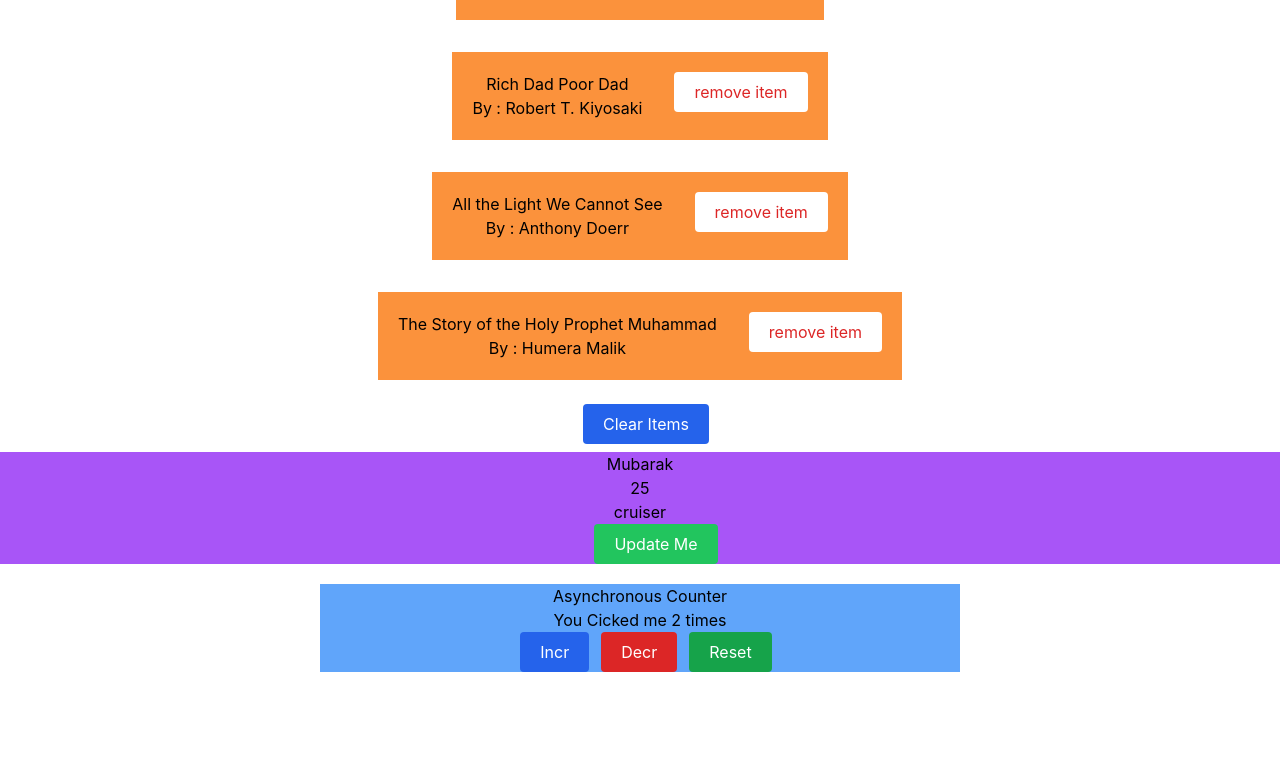
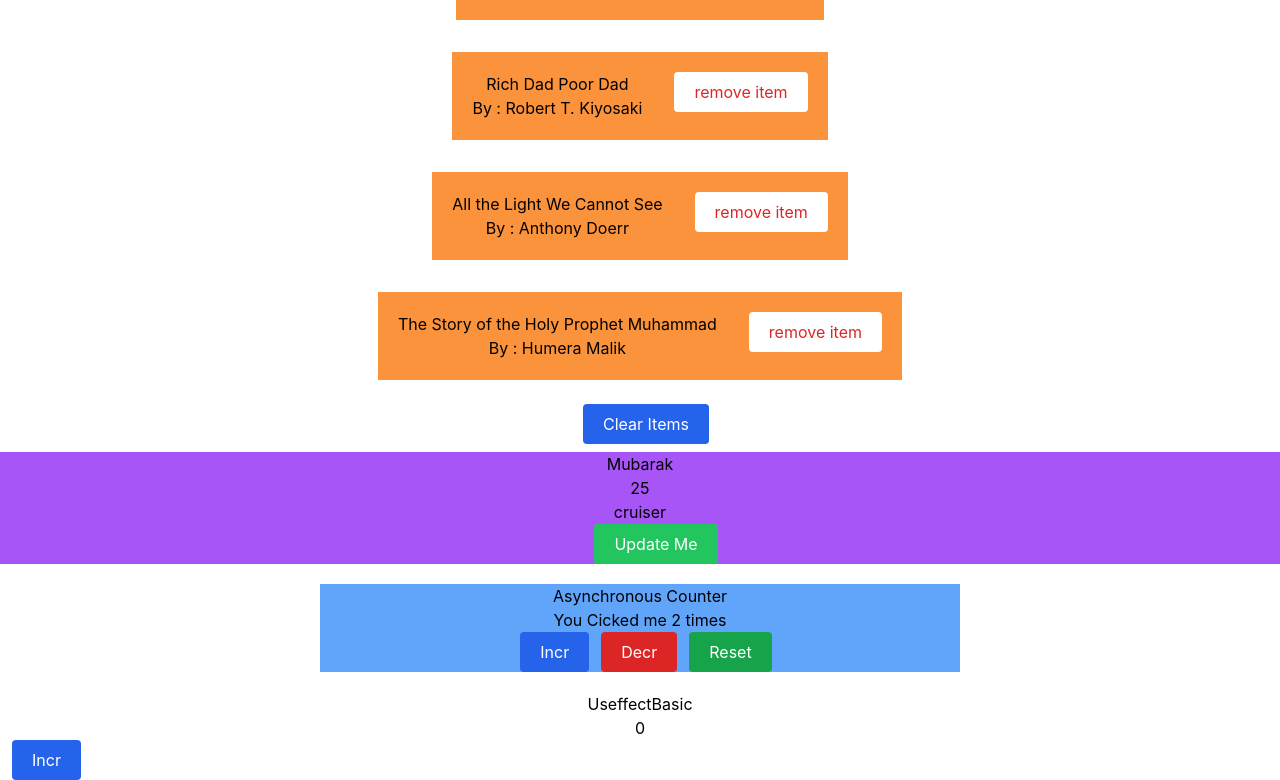
Before and after one commit to Mbk15/react-formik, a React (Create React App) app: page / in a window 1280 px wide. Shown: the part 1700-2480 px from the top of the page. Before the commit the page ends 2392 px from the top, so only its background shows below. Built offline with nearby package versions, Linux system fonts and the light colour scheme.

Commit message:
useEffect Basics

```diff
--- /dev/null
+++ b/src/AdvancedReact/useEffect/UseffectBasic.tsx
@@ -0,0 +1,30 @@
+import { useEffect, useState } from "react";
+//default re-render
+//cleanUp function
+//second parameter : The dependency list
+const UseffectBasic = () => {
+  const [add, setAdd] = useState(0);
+  useEffect(() => {
+    if (add > 3) {
+      document.title = ` ${add} New Messages ! `;
+    }
+
+    console.log("UseEffect");
+  }, []);
+  console.log("re render");
+  return (
+    <>
+      <h2 className="text-center">UseffectBasic</h2>
+      <h1 className="text-center">{add}</h1>
+
+      <button
+        className="bg-blue-600 px-5 py-2 rounded text-white ml-3"
+        onClick={() => setAdd(add + 1)}
+      >
+        Incr
+      </button>
+    </>
+  );
+};
+
+export default UseffectBasic;
--- a/src/index.tsx
+++ b/src/index.tsx
@@ -7,6 +7,7 @@ import Booklist from "./components/Booklist";
 import BasicExample from "./AdvancedReact/useState/BasicExample";
 import ArrayExample from "./AdvancedReact/useState/ArrayExample";
 import UseStateCounter from "./AdvancedReact/useState/UseStateCounter";
+import UseffectBasic from "./AdvancedReact/useEffect/UseffectBasic";
 ReactDOM.render(
   <React.StrictMode>
     <Booklist />
@@ -14,6 +15,7 @@ ReactDOM.render(
     <ArrayExample />
     <ObjectExample />
     <UseStateCounter />
+    <UseffectBasic />
     {/* <ButtonUi message="Alhamdulillah" /> */}
     {/* <CardUI /> */}
   </React.StrictMode>,
```
